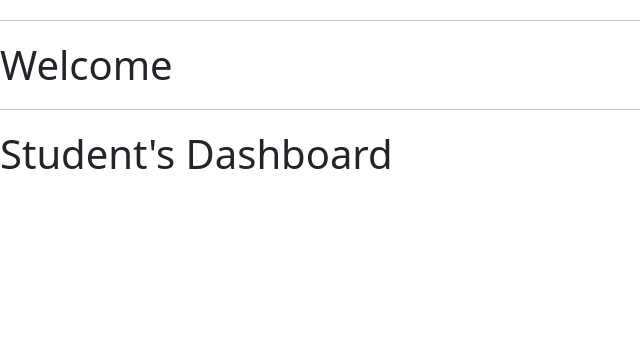
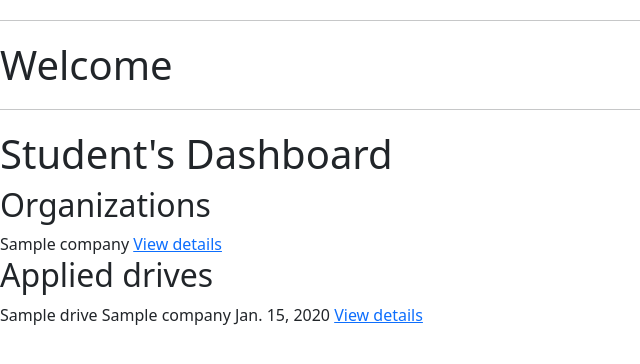
Before and after one commit to Rajeshwari2857/Placement_portal, a Django app: template app/student/templates/stu_dash.html in a window 1280 px wide. Shown: the top 364 px of the page, without its empty margins (0-640 px from the left). Run offline with Django 5.2, Linux system fonts and the light colour scheme; the template is opened without the code that fills it: values that come from a table or form of the project are taken from there, others are empty; tables that the repository leaves empty hold one stand-in row (values such as "Sample post").

Commit message:
application model created

```diff
--- a/app/student/models.py
+++ b/app/student/models.py
@@ -1,5 +1,6 @@
 from django.conf import settings
 from django.db import models
+from company.models import Drive
 
 # Create your models here.
 class Student(models.Model):
@@ -9,3 +10,10 @@ class Student(models.Model):
     graduation_year = models.IntegerField(blank=True, null=True)
     resume = models.FileField(blank=True, null=True)
     blacklisted = models.BooleanField(default=False)
+
+
+class Application(models.Model):
+    student = models.ForeignKey(Student, on_delete=models.CASCADE, null=False)
+    drive = models.ForeignKey(Drive, on_delete=models.CASCADE, null=False)
+    application_date = models.DateField(blank=True, null=False)
+    application_status = models.CharField(max_length=100, default='Applied', blank=True, null=False)
--- a/app/student/templates/stu_dash.html
+++ b/app/student/templates/stu_dash.html
@@ -1,5 +1,31 @@
 {% extends 'base.html' %}
 
 {% block content %}
+
 <h1>Student's Dashboard</h1>
+
+<h2>Organizations</h2>
+{% for company in companies %}
+    <div>
+        {{ company.company_name }}
+        <a
+            href="{% url 'company_details' %}">
+            View details
+        </a>
+    </div>
+{% endfor %}
+
+<h2>Applied drives</h2>
+{% for drive in applied_drives %}
+    <div>
+        {{ drive.drive.drive_name}}
+        {{ drive.drive.company.company_name }}
+        {{ drive.drive.application_deadline }}
+        <a
+            href="{% url 'application_details' %}">
+            View details
+        </a>
+    </div>
+{% endfor %}
+
 {% endblock %}
```
Also changed, not shown: app/student/views.py (+17 -5 lines).
